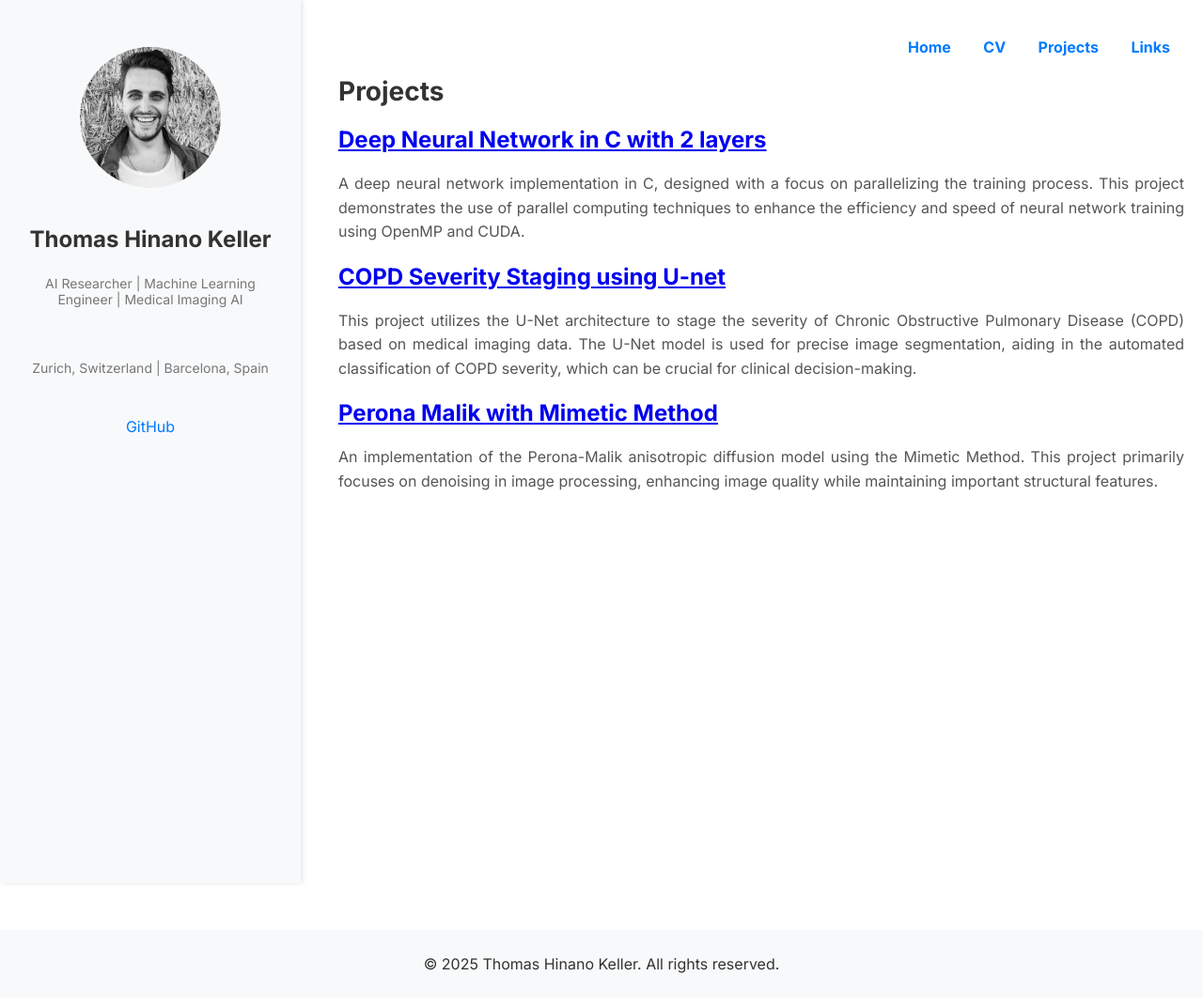
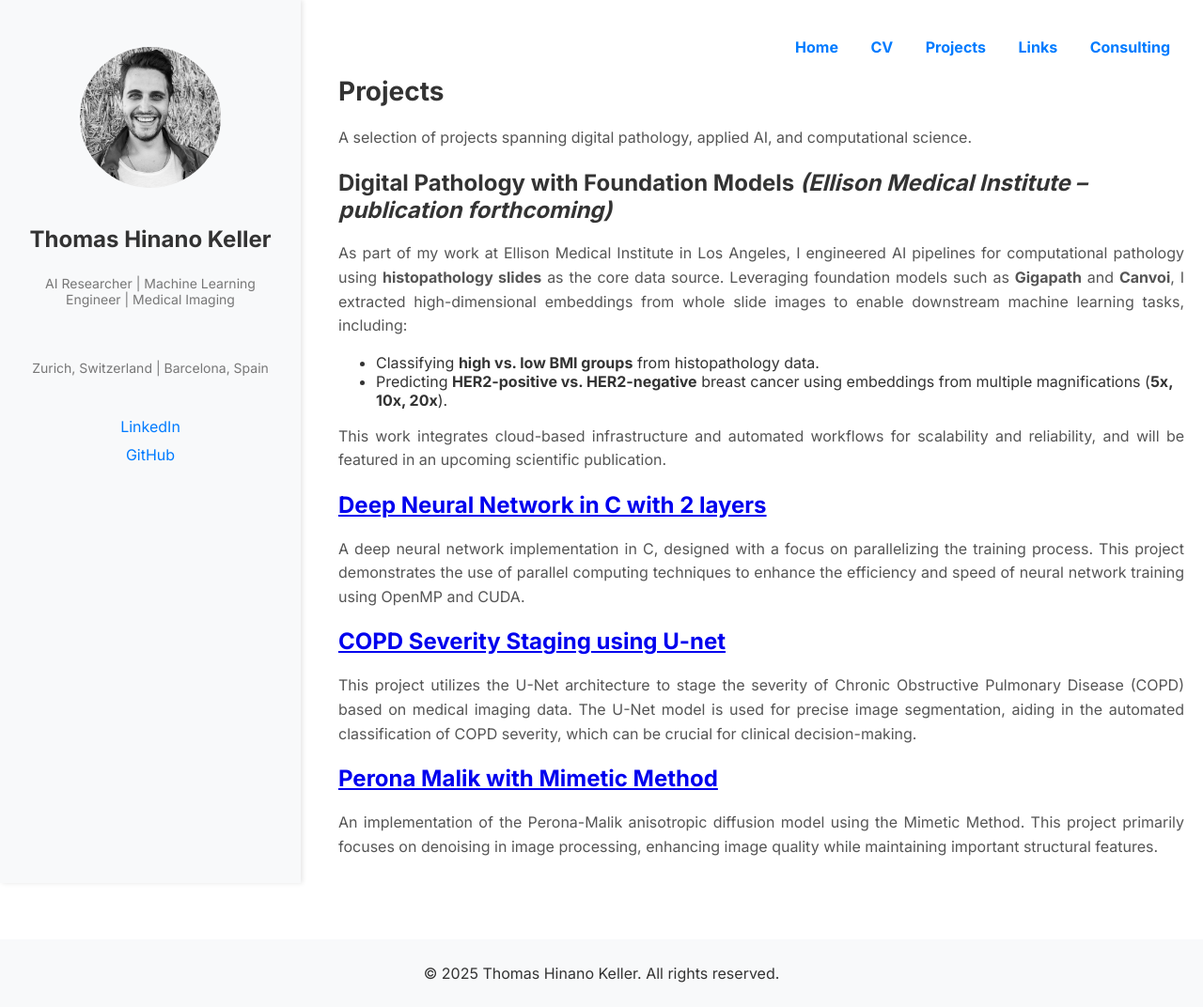
Before and after one commit to thomkell/thomkell.github.io, a Jekyll site: the page built from projects/index.md, in a window 1280 px wide. Shown: the whole page at 94% size. Built offline with Jekyll 4.4.1, drawn with Linux system fonts in a browser that asks for light colours.

Commit message:
update page and added consulting part

```diff
--- a/_layouts/default.html
+++ b/_layouts/default.html
@@ -36,6 +36,7 @@
             <li><a href="{{ '/cv/' | relative_url }}">CV</a></li>
             <li><a href="{{ '/projects/' | relative_url }}">Projects</a></li>
             <li><a href="{{ '/links/' | relative_url }}">Links</a></li>
+            <li><a href="{{ '/consulting/' | relative_url }}">Consulting</a></li>
           </ul>
         </nav>
 
--- a/projects/index.md
+++ b/projects/index.md
@@ -4,6 +4,24 @@
 ---
 
 # Projects
+A selection of projects spanning digital pathology, applied AI, and computational science.
+
+## Digital Pathology with Foundation Models *(Ellison Medical Institute – publication forthcoming)*
+As part of my work at Ellison Medical Institute in Los Angeles, I engineered AI pipelines for computational pathology using **histopathology slides** as the core data source. Leveraging foundation models such as **Gigapath** and **Canvoi**, I extracted high-dimensional embeddings from whole slide images to enable downstream machine learning tasks, including:
+- Classifying **high vs. low BMI groups** from histopathology data.
+- Predicting **HER2-positive vs. HER2-negative** breast cancer using embeddings from multiple magnifications (**5x, 10x, 20x**).
+
+This work integrates cloud-based infrastructure and automated workflows for scalability and reliability, and will be featured in an upcoming scientific publication.
+
+<!-- ## [Adlatus Chatbot](https://github.com/thomkell/adlatus-chatbot)
+A Retrieval-Augmented Generation (RAG) chatbot developed for **Adlatus Zürich**, designed to make organizational knowledge easily accessible.
+The chatbot combines:
+- **FastAPI backend** for lightweight deployment
+- **FAISS vector search** for efficient document retrieval
+- **OpenAI’s Responses API** for natural language interaction
+
+It can answer questions based on website content, internal documents, and structured contact data, and is built to run both locally and in the cloud (e.g., Render). This project highlights how AI can be integrated into companies’ daily operations to improve knowledge access and support decision-making.
+-->
 
 ## [Deep Neural Network in C with 2 layers](https://github.com/thomkell/DeepNeuralNetwork)
 A deep neural network implementation in C, designed with a focus on parallelizing the training process. This project demonstrates the use of parallel computing techniques to enhance the efficiency and speed of neural network training using OpenMP and CUDA.
```
Also changed, not shown: other parts of _layouts/default.html (+2 -2 lines), _posts/2024-08-16-welcome-to-jekyll.markdown (deleted, +0 -14 lines), consulting/index.md (added, +20 -0 lines), index.md (+5 -3 lines), 2 other files.
